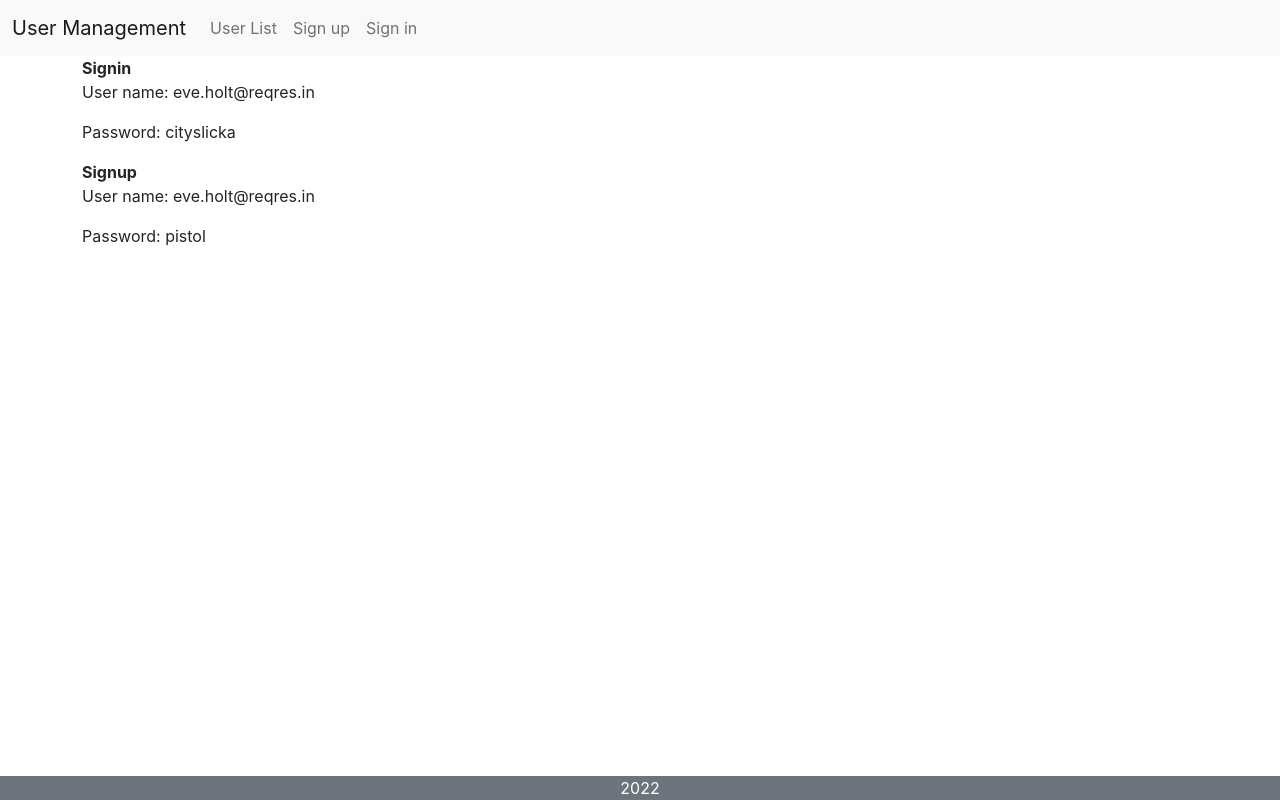
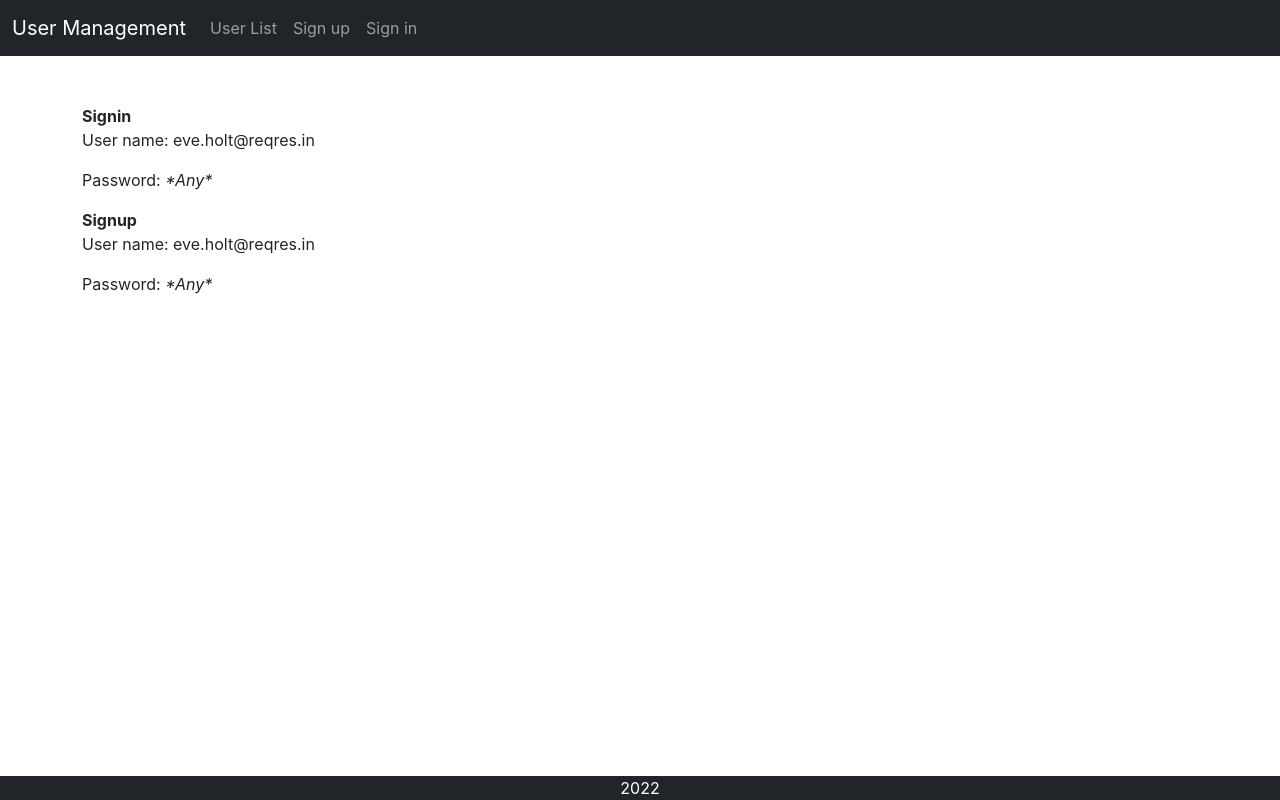
Before and after one commit to liulu0213/user-management, a React (Create React App) app: page / in a window 1280 px wide. Built offline with nearby package versions, Linux system fonts and the light colour scheme.

Commit message:
change to dark mode and adjust the margin of readme component

```diff
--- a/src/component/footer.js
+++ b/src/component/footer.js
@@ -1,7 +1,7 @@
 const curDate = new Date();
 const curYear = curDate.getFullYear();
 const Footer = () => (
-  <footer className="footer mt-auto text-center bg-secondary text-white">
+  <footer className="footer mt-auto text-center bg-dark text-white">
     {curYear}
   </footer>
 );
--- a/src/component/nav.js
+++ b/src/component/nav.js
@@ -7,7 +7,7 @@ const Nav = () => {
   const { pathname } = location;
   console.log("auth", auth);
   return (
-    <nav className="navbar navbar-expand-lg navbar-light bg-light">
+    <nav className="navbar navbar-expand-md navbar-dark bg-dark">
       <div className="container-fluid">
         <a className="navbar-brand" href="/">
           User Management
--- a/src/component/readme.js
+++ b/src/component/readme.js
@@ -1,17 +1,17 @@
 const Readme = () => (
-  <div>
+  <div className="mt-5">
     <dl>
       <dt>Signin</dt>
       <dd>
         <p>User name: eve.holt@reqres.in</p>
-        <p>Password: cityslicka</p>
+        <p>Password: <i>*Any*</i></p>
       </dd>
     </dl>
     <dl>
       <dt>Signup</dt>
       <dd>
         <p>User name: eve.holt@reqres.in</p>
-        <p>Password: pistol</p>
+        <p>Password: <i>*Any*</i></p>
       </dd>
     </dl>
   </div>
--- a/src/utils/utils.js
+++ b/src/utils/utils.js
@@ -1,5 +1,5 @@
 const regexps={
-  email: /^\w+@\w+\.\w{2,}$/,
+  email: /^.+@\w+\.\w{2,}$/,
   password: /^(?=.*[A-Z])(?=.*[a-z])(?=.*[0-9])(.{8,})$/,
 }
 
```
